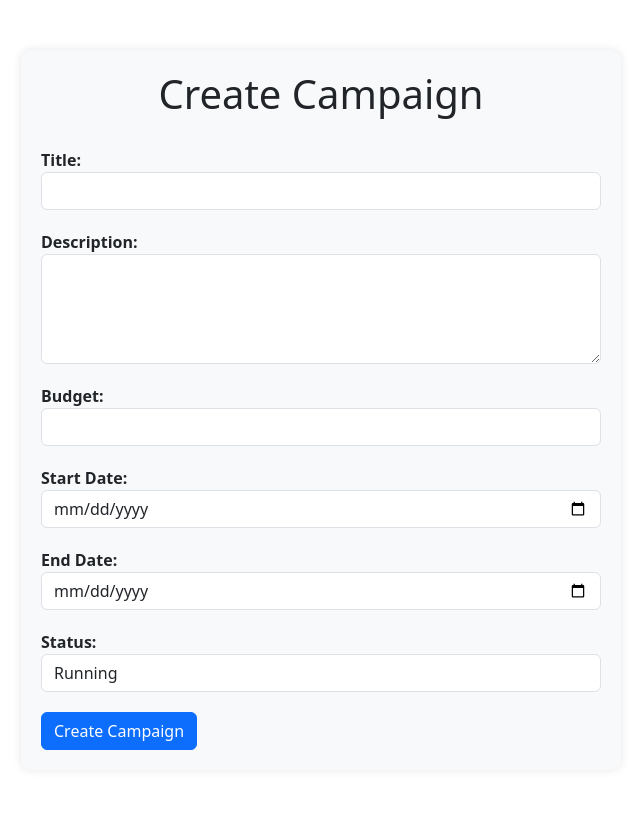
After one commit to ShubhranshuSh/CampaignPlatform-MAD1-Project, a Flask app: page /campaign/add in a window 1280 px wide. The commit adds this page. Shown: the whole page, without its empty margins (319-959 px from the left). Run offline with Flask 3, Linux system fonts and the light colour scheme; the visitor is signed in with stand-in values (Sample User, id 1); some libraries are stand-ins or nearby versions.

Commit message:
CRUD Operations done for company

```diff
--- a/company_routes.py
+++ b/company_routes.py
@@ -2,9 +2,10 @@ from flask import Flask, flash, redirect, render_template, request, session, url
 import os
 from werkzeug.utils import secure_filename
 from app import app
-from models import db, Influencer, Company
+from models import db, Influencer, Company , Campaign
 from werkzeug.security import generate_password_hash, check_password_hash
 from functools import wraps
+from datetime import datetime
 
 from config import *
 
@@ -196,6 +197,130 @@ def company_dashboard_post():
     db.session.commit()
     return redirect(url_for('update_message'))
 
+@app.route('/campaign_created')
+@company_auth_required
+def campaign_created():
+    return render_template('campaign_created.html')
+
+@app.route('/company_activity')
+@company_auth_required
+def company_activity():
+    user=Company.query.get(session['company_id'])
+    campaign= Campaign.query.filter_by(company_id=session['company_id']).all()
+    # return render_template('company_activity.html' , user=user)
+    return render_template('company_activity.html', campaigns=campaign,user=user)
+
+
+@app.route('/campaign/add')
+@company_auth_required
+def campaign_add():
+    return render_template('Campaign/add.html')
+
+@app.route('/campaign/add', methods=['POST'])
+@company_auth_required
+def campaign_add_post():
+    title = request.form.get('title')
+    description = request.form.get('description')
+    budget = request.form.get('budget')
+    start_date = request.form.get('start_date')
+    end_date = request.form.get('end_date')
+    status = request.form.get('status')  # Get the status from the form
+
+    if not all([title, description, budget, start_date, end_date, status]):
+        flash('All fields are required')
+        return redirect(url_for('campaign_add'))
+
+    try:
+        start_date = datetime.strptime(start_date, '%Y-%m-%d')
+        end_date = datetime.strptime(end_date, '%Y-%m-%d')
+    except ValueError:
+        flash('Invalid date format')
+        return redirect(url_for('campaign_add'))
+
+    new_campaign = Campaign(
+        title=title,
+        description=description,
+        budget=float(budget),
+        start_date=start_date,
+        end_date=end_date,
+        company_id=session['company_id'],
+        status=status,  # Set the status from the form
+        created_at=datetime.utcnow()
+    )
+
+    db.session.add(new_campaign)
+    db.session.commit()
+
+    return redirect(url_for('campaign_created'))
+
+
+@app.route('/campaign/<int:campaign_id>')
+@company_auth_required
+def campaign_view(campaign_id):
+    return "View campaign"
+
+@app.route('/campaign/<int:campaign_id>/edit')
+@company_auth_required
+def campaign_edit(campaign_id):
+    campaign=Campaign.query.get(campaign_id)
+    if not campaign:
+        flash('Campaign not found')
+        return redirect(url_for('company_activity'))
+    return render_template('Campaign/edit.html',campaign=campaign)
+
+@app.route('/campaign/<int:campaign_id>/edit', methods=['POST'])
+@company_auth_required
+def campaign_edit_post(campaign_id):
+    campaign = Campaign.query.get_or_404(campaign_id)
+
+    title = request.form.get('title')
+    description = request.form.get('description')
+    budget = request.form.get('budget')
+    start_date = request.form.get('start_date')
+    end_date = request.form.get('end_date')
+    status = request.form.get('status')
+
+    if not all([title, description, budget, start_date, end_date, status]):
+        flash('All fields are required')
+        return redirect(url_for('campaign_edit', campaign_id=campaign.id))
+
+    try:
+        start_date = datetime.strptime(start_date, '%Y-%m-%d')
+        end_date = datetime.strptime(end_date, '%Y-%m-%d')
+    except ValueError:
+        flash('Invalid date format')
+        return redirect(url_for('campaign_edit', campaign_id=campaign.id))
+
+    campaign.title = title
+    campaign.description = description
+    campaign.budget = float(budget)
+    campaign.start_date = start_date
+    campaign.end_date = end_date
+    campaign.status = status
+
+    db.session.commit()
+
+    return redirect(url_for('company_activity'))
+
+@app.route('/campaign/<int:campaign_id>/delete')
+@company_auth_required
+def campaign_delete(campaign_id):
+    campaign = Campaign.query.get_or_404(campaign_id)
+
+    return render_template('Campaign/delete.html', campaign=campaign)
+
+@app.route('/campaign/<int:campaign_id>/delete', methods=['POST'])
+@company_auth_required
+def campaign_delete_post(campaign_id):
+    campaign = Campaign.query.get_or_404(campaign_id)
+
+    db.session.delete(campaign)
+    db.session.commit()
+
+    flash('Campaign has been deleted successfully.')
+    return redirect(url_for('company_activity'))
+
+
 @app.route('/company_logout')
 @company_auth_required
 def company_logout():
--- /dev/null
+++ b/templates/Campaign/add.html
@@ -0,0 +1,66 @@
+{% extends 'layout.html' %}
+
+{% block title %}
+    IESCP : Add Campaign
+{% endblock %}
+
+{% block styles %}
+    <style>
+        .content {
+            max-width: 600px;
+            margin: 50px auto;
+            padding: 20px;
+            background-color: #f8f9fa;
+            border-radius: 10px;
+            box-shadow: 0 0 10px rgba(0, 0, 0, 0.1);
+        }
+        .content h1 {
+            text-align: center;
+            margin-bottom: 30px;
+        }
+
+        .form-group {
+            margin-bottom: 20px;
+        }
+
+        .form-group label {
+            font-weight: 600;
+        }
+    </style>
+{% endblock %}
+
+{% block content %}
+    <div class="content">
+        <h1>Create Campaign</h1>
+        <form method="POST" action="{{ url_for('campaign_add_post') }}">
+            <div class="form-group">
+                <label for="title">Title:</label>
+                <input type="text" class="form-control" id="title" name="title" required>
+            </div>
+            <div class="form-group">
+                <label for="description">Description:</label>
+                <textarea class="form-control" id="description" name="description" rows="4" required></textarea>
+            </div>
+            <div class="form-group">
+                <label for="budget">Budget:</label>
+                <input type="number" class="form-control" id="budget" name="budget" step="0.01" required>
+            </div>
+            <div class="form-group">
+                <label for="start_date">Start Date:</label>
+                <input type="date" class="form-control" id="start_date" name="start_date" required>
+            </div>
+            <div class="form-group">
+                <label for="end_date">End Date:</label>
+                <input type="date" class="form-control" id="end_date" name="end_date" required>
+            </div>
+            <div class="form-group">
+                <label for="status">Status:</label>
+                <select class="form-control" id="status" name="status" required>
+                    <option value="running">Running</option>
+                    <option value="done">Done</option>
+                </select>
+            </div>
+            <button type="submit" class="btn btn-primary btn-block">Create Campaign</button>
+        </form>
+    </div>
+{% endblock %}
--- a/templates/company_dashboard.html
+++ b/templates/company_dashboard.html
@@ -237,7 +237,7 @@
         <ul>
             <li><a href="#">Home</a></li>
             <li><a href="#">Influencer</a></li>
-            <li><a href="#">Activity</a></li>
+            <li><a href="{{url_for('company_activity')}}">Activity</a></li>
             <li><a href="#">Help & Support</a></li>
         </ul>
         <div class="profile">
```
Also changed, not shown: models.py (+21 -8 lines), templates/Campaign/delete.html (added, +41 -0 lines), templates/Campaign/edit.html (added, +66 -0 lines), templates/campaign_created.html (added, +39 -0 lines), templates/company_activity.html (added, +308 -0 lines).
